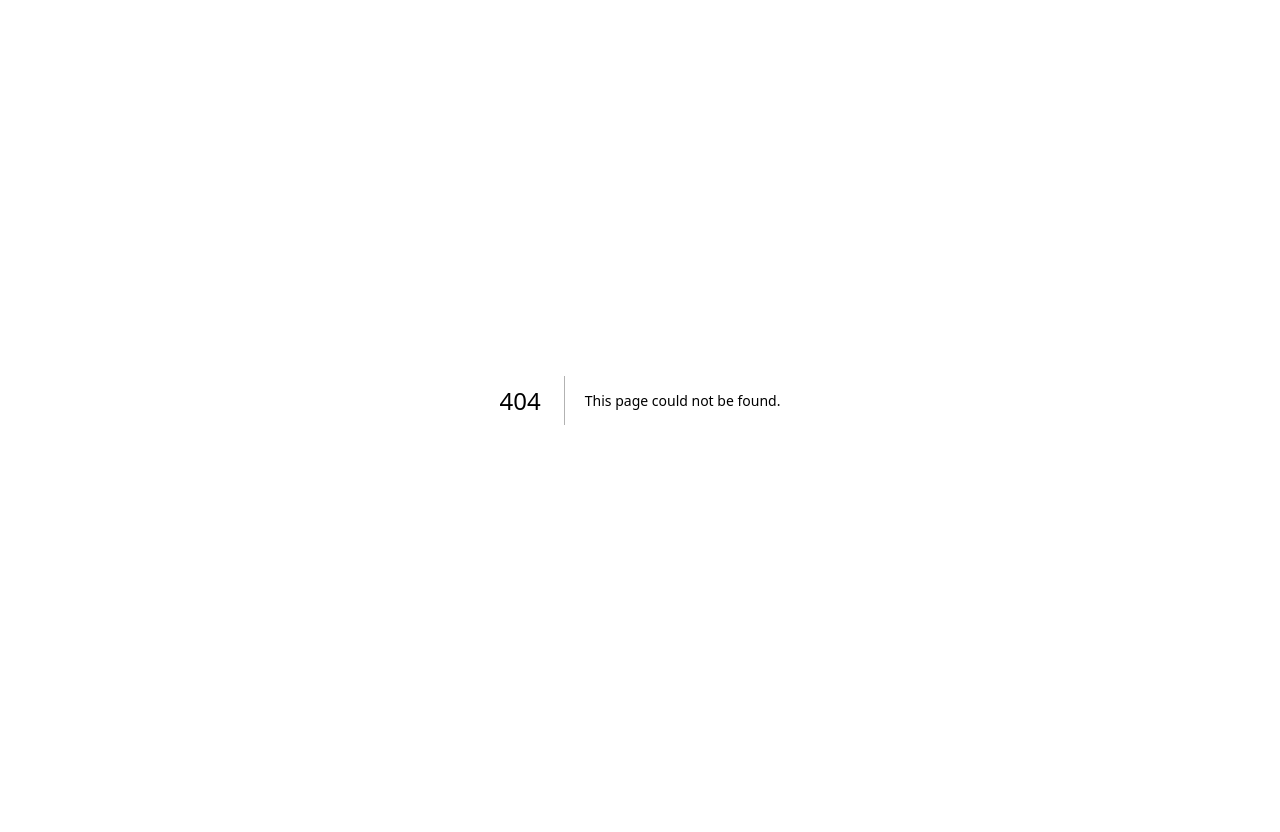
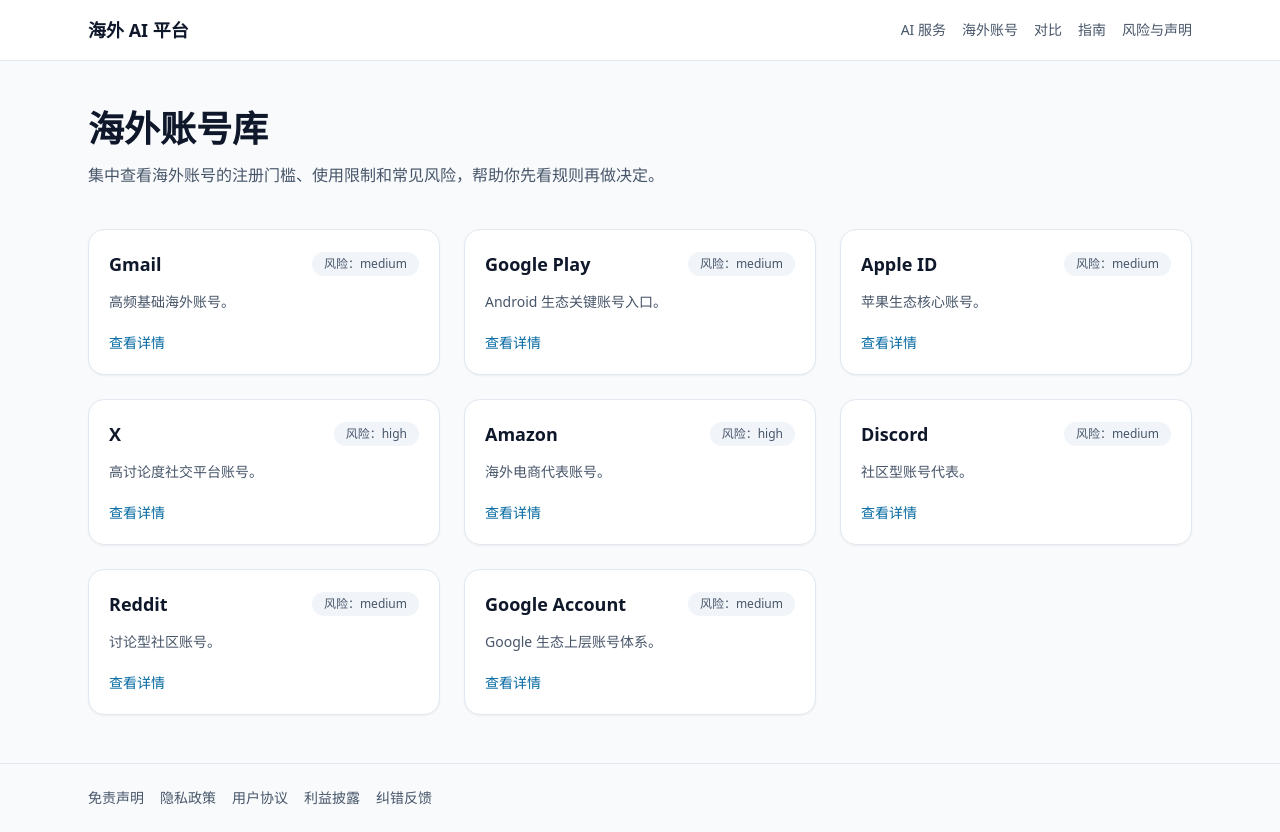
Before and after one commit to wj071842154/overseas-ai-platform, a Next.js app: page /accounts in a window 1280 px wide. Before the commit this address had no page. Before the commit the page ends 800 px from the top, so only its background shows below. Built offline with nearby package versions, Linux system fonts and the light colour scheme.

Commit message:
feat: add public information architecture routes
Ultraworked with [Sisyphus](https://github.com/code-yeongyu/oh-my-opencode)

Co-authored-by: Sisyphus <clio-agent@sisyphuslabs.ai>

```diff
--- /dev/null
+++ b/src/app/accounts/page.tsx
@@ -0,0 +1,36 @@
+import React from 'react';
+
+import { ServiceCard } from '@/components/service-card';
+import { SiteFooter } from '@/components/site-footer';
+import { SiteHeader } from '@/components/site-header';
+import { launchServices } from '@/data/seed/services';
+
+const accountServices = launchServices.filter((service) => service.typeCode === 'overseas_account');
+
+export default function AccountsPage() {
+  return (
+    <div className="min-h-screen bg-slate-50 text-slate-900">
+      <SiteHeader />
+      <main className="mx-auto max-w-6xl px-6 py-12">
+        <div className="mb-10 space-y-3">
+          <h1 className="text-4xl font-semibold">海外账号库</h1>
+          <p className="max-w-2xl text-base leading-7 text-slate-600">
+            集中查看海外账号的注册门槛、使用限制和常见风险，帮助你先看规则再做决定。
+          </p>
+        </div>
+        <div className="grid gap-6 md:grid-cols-2 xl:grid-cols-3">
+          {accountServices.map((service) => (
+            <ServiceCard
+              key={service.slug}
+              href={`/accounts/${service.slug}`}
+              name={service.name}
+              summary={service.summary}
+              riskLevel={service.riskLevel}
+            />
+          ))}
+        </div>
+      </main>
+      <SiteFooter />
+    </div>
+  );
+}
--- /dev/null
+++ b/src/app/ai/page.tsx
@@ -0,0 +1,36 @@
+import React from 'react';
+
+import { ServiceCard } from '@/components/service-card';
+import { SiteFooter } from '@/components/site-footer';
+import { SiteHeader } from '@/components/site-header';
+import { launchServices } from '@/data/seed/services';
+
+const aiServices = launchServices.filter((service) => service.typeCode === 'ai_official');
+
+export default function AiPage() {
+  return (
+    <div className="min-h-screen bg-slate-50 text-slate-900">
+      <SiteHeader />
+      <main className="mx-auto max-w-6xl px-6 py-12">
+        <div className="mb-10 space-y-3">
+          <h1 className="text-4xl font-semibold">AI 服务库</h1>
+          <p className="max-w-2xl text-base leading-7 text-slate-600">
+            查看官方 AI 服务的价格、门槛、风险和适合场景，先从高认知、高需求的核心服务开始。
+          </p>
+        </div>
+        <div className="grid gap-6 md:grid-cols-2 xl:grid-cols-3">
+          {aiServices.map((service) => (
+            <ServiceCard
+              key={service.slug}
+              href={`/ai/${service.slug}`}
+              name={service.name}
+              summary={service.summary}
+              riskLevel={service.riskLevel}
+            />
+          ))}
+        </div>
+      </main>
+      <SiteFooter />
+    </div>
+  );
+}
--- /dev/null
+++ b/src/app/compare/page.tsx
@@ -0,0 +1,28 @@
+import React from 'react';
+
+import { SiteFooter } from '@/components/site-footer';
+import { SiteHeader } from '@/components/site-header';
+import { coreComparisons } from '@/data/seed/comparisons';
+
+export default function ComparePage() {
+  return (
+    <div className="min-h-screen bg-slate-50 text-slate-900">
+      <SiteHeader />
+      <main className="mx-auto max-w-6xl px-6 py-12">
+        <h1 className="mb-4 text-4xl font-semibold">对比中心</h1>
+        <p className="mb-8 max-w-2xl text-base leading-7 text-slate-600">
+          先看热门组合的价格、门槛和风险差异，帮助用户快速建立判断。
+        </p>
+        <div className="space-y-4">
+          {coreComparisons.map((comparison) => (
+            <article key={comparison.slug} className="rounded-2xl border border-slate-200 bg-white p-5 shadow-sm">
+              <h2 className="text-lg font-semibold text-slate-900">{comparison.title}</h2>
+              <p className="mt-2 text-sm text-slate-600">{comparison.summary}</p>
+            </article>
+          ))}
+        </div>
+      </main>
+      <SiteFooter />
+    </div>
+  );
+}
--- /dev/null
+++ b/src/app/guides/page.tsx
@@ -0,0 +1,28 @@
+import React from 'react';
+
+import { SiteFooter } from '@/components/site-footer';
+import { SiteHeader } from '@/components/site-header';
+import { coreArticles } from '@/data/seed/articles';
+
+export default function GuidesPage() {
+  return (
+    <div className="min-h-screen bg-slate-50 text-slate-900">
+      <SiteHeader />
+      <main className="mx-auto max-w-6xl px-6 py-12">
+        <h1 className="mb-4 text-4xl font-semibold">指南 / 知识库</h1>
+        <p className="mb-8 max-w-2xl text-base leading-7 text-slate-600">
+          用专题文章解释结构化字段背后的背景、门槛、风险和选择逻辑。
+        </p>
+        <div className="space-y-4">
+          {coreArticles.map((article) => (
+            <article key={article.slug} className="rounded-2xl border border-slate-200 bg-white p-5 shadow-sm">
+              <h2 className="text-lg font-semibold text-slate-900">{article.title}</h2>
+              <p className="mt-2 text-sm text-slate-600">{article.summary}</p>
+            </article>
+          ))}
+        </div>
+      </main>
+      <SiteFooter />
+    </div>
+  );
+}
--- /dev/null
+++ b/src/app/risk/page.tsx
@@ -0,0 +1,21 @@
+import React from 'react';
+
+import { SiteFooter } from '@/components/site-footer';
+import { SiteHeader } from '@/components/site-header';
+
+export default function RiskPage() {
+  return (
+    <div className="min-h-screen bg-slate-50 text-slate-900">
+      <SiteHeader />
+      <main className="mx-auto max-w-4xl px-6 py-12">
+        <h1 className="mb-4 text-4xl font-semibold">风险与声明</h1>
+        <div className="space-y-4 text-base leading-7 text-slate-600">
+          <p>本站内容用于公开信息整理与风险提示，不构成成功承诺、服务保证或法律意见。</p>
+          <p>所有价格、规则、门槛和可用性均应结合最近审核时间与来源说明查看。</p>
+          <p>第三方平台与官方服务会明确分开展示，高风险对象不会因合作关系获得默认优先推荐。</p>
+        </div>
+      </main>
+      <SiteFooter />
+    </div>
+  );
+}
--- /dev/null
+++ b/src/components/service-card.tsx
@@ -0,0 +1,26 @@
+import React from 'react';
+import Link from 'next/link';
+
+type ServiceCardProps = {
+  href: string;
+  name: string;
+  summary: string;
+  riskLevel: 'low' | 'medium' | 'high';
+};
+
+export function ServiceCard({ href, name, summary, riskLevel }: ServiceCardProps) {
+  return (
+    <article className="rounded-2xl border border-slate-200 bg-white p-5 shadow-sm">
+      <div className="mb-3 flex items-center justify-between gap-3">
+        <h2 className="text-lg font-semibold text-slate-900">{name}</h2>
+        <span className="rounded-full bg-slate-100 px-3 py-1 text-xs text-slate-600">
+          风险：{riskLevel}
+        </span>
+      </div>
+      <p className="mb-4 text-sm leading-6 text-slate-600">{summary}</p>
+      <Link href={href} className="text-sm font-medium text-sky-700">
+        查看详情
+      </Link>
+    </article>
+  );
+}
--- /dev/null
+++ b/src/components/site-footer.tsx
@@ -0,0 +1,24 @@
+import React from 'react';
+import Link from 'next/link';
+
+const footerLinks = [
+  { href: '/disclaimer', label: '免责声明' },
+  { href: '/privacy', label: '隐私政策' },
+  { href: '/terms', label: '用户协议' },
+  { href: '/disclosure', label: '利益披露' },
+  { href: '/feedback', label: '纠错反馈' }
+];
+
+export function SiteFooter() {
+  return (
+    <footer className="border-t border-slate-200 bg-slate-50">
+      <div className="mx-auto flex max-w-6xl flex-wrap gap-4 px-6 py-6 text-sm text-slate-600">
+        {footerLinks.map((item) => (
+          <Link key={item.href} href={item.href}>
+            {item.label}
+          </Link>
+        ))}
+      </div>
+    </footer>
+  );
+}
--- /dev/null
+++ b/src/components/site-header.tsx
@@ -0,0 +1,29 @@
+import React from 'react';
+import Link from 'next/link';
+
+const navItems = [
+  { href: '/ai', label: 'AI 服务' },
+  { href: '/accounts', label: '海外账号' },
+  { href: '/compare', label: '对比' },
+  { href: '/guides', label: '指南' },
+  { href: '/risk', label: '风险与声明' }
+];
+
+export function SiteHeader() {
+  return (
+    <header className="border-b border-slate-200 bg-white">
+      <div className="mx-auto flex max-w-6xl items-center justify-between gap-6 px-6 py-4">
+        <Link href="/" className="text-lg font-semibold text-slate-900">
+          海外 AI 平台
+        </Link>
+        <nav className="flex flex-wrap gap-4 text-sm text-slate-600">
+          {navItems.map((item) => (
+            <Link key={item.href} href={item.href}>
+              {item.label}
+            </Link>
+          ))}
+        </nav>
+      </div>
+    </header>
+  );
+}
```
Also changed, not shown: vitest.config.ts (+7 -0 lines), 2 other files (tests, documents, lock files or other folders).
